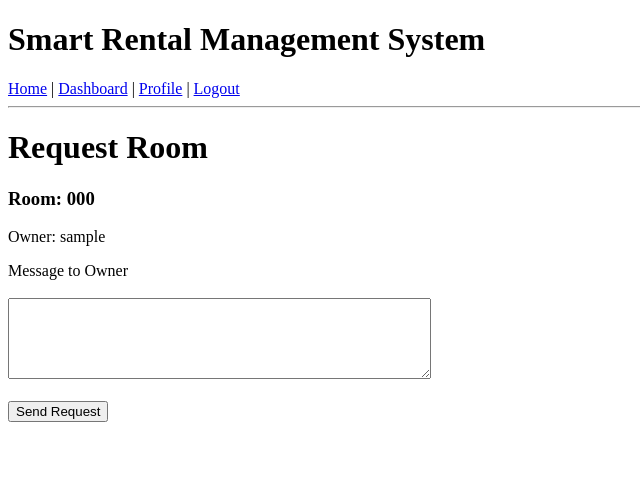
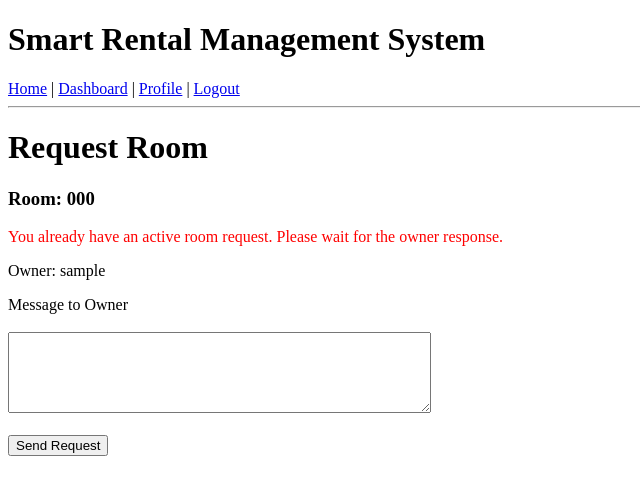
Before and after one commit to simonpaull/G-29-Smart-Rental-Management-System, a Django app: page /request-room/1/ in a window 1280 px wide. Shown: the top 486 px of the page, without its empty margins (0-640 px from the left). Run offline with Django 5.2, Linux system fonts and the light colour scheme; a user stored in the database is signed in; tables that the repository leaves empty hold one stand-in row (values such as "Sample post").

Commit message:
limit prospect to one active room

```diff
--- a/core/templates/request_room.html
+++ b/core/templates/request_room.html
@@ -5,6 +5,12 @@
 <h1>Request Room</h1>
 
 <h3>Room: {{ room.roomnumber }}</h3>
+
+{% if error %}
+<p style="color:red;">
+    {{ error }}
+</p>
+{% endif %}
 
 {% if room.owner %}
     <p>Owner: {{ room.owner.username }}</p>
--- a/core/views.py
+++ b/core/views.py
@@ -187,26 +187,45 @@ def assign_tenant(request,id):
             }
 )
 
-
+@login_required
 def request_room(request, room_id):
 
-    room = Room.objects.get(id = room_id)
+    room = Room.objects.get(id=room_id)
+
+    existing_request = RoomRequest.objects.filter(
+        tenant=request.user,
+        status='pending'
+    ).exists()
+
+    if existing_request:
+        return render(
+            request,
+            'request_room.html',
+            {
+                'room': room,
+                'error': 'You already have an active room request. Please wait for the owner response.'
+            }
+        )
 
     if request.method == 'POST':
 
         message = request.POST.get('message')
 
         RoomRequest.objects.create(
-            tenant = request.user,
-            room = room,
-            message = message
+            tenant=request.user,
+            room=room,
+            message=message
         )
+
         return redirect('room_list')
 
-    else:
-        return render(request, 'request_room.html',{
-            'room':room
-        })
+    return render(
+        request,
+        'request_room.html',
+        {
+            'room': room
+        }
+    )
 
 
 @login_required
```
